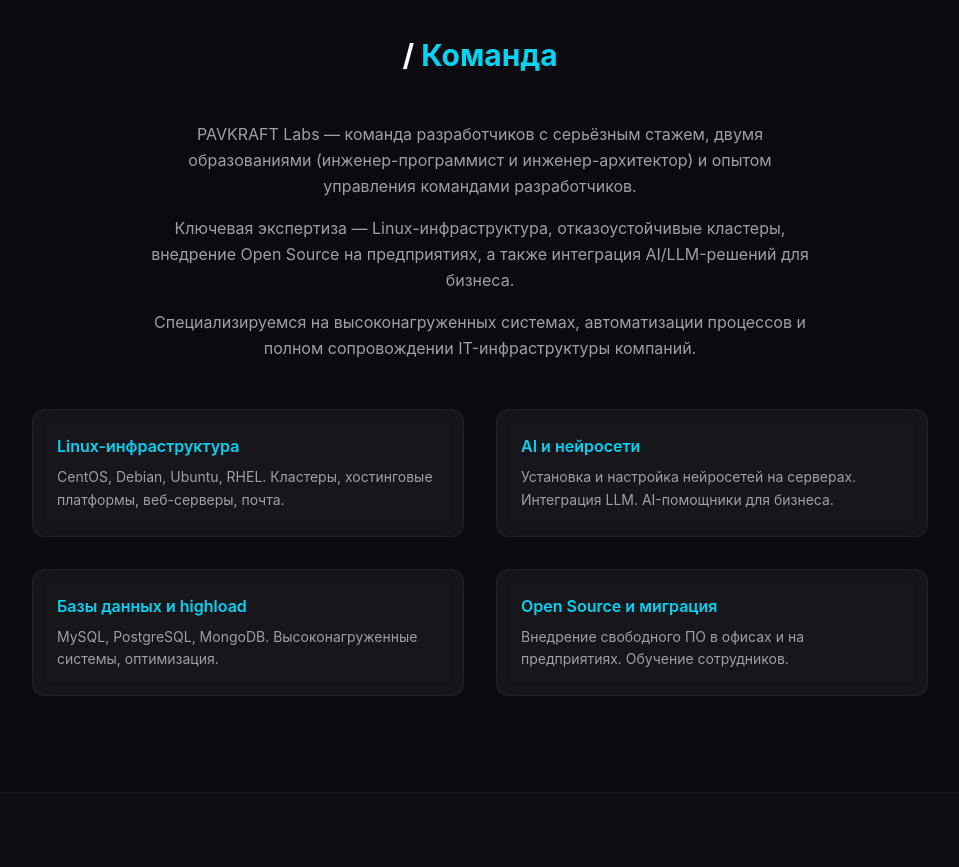
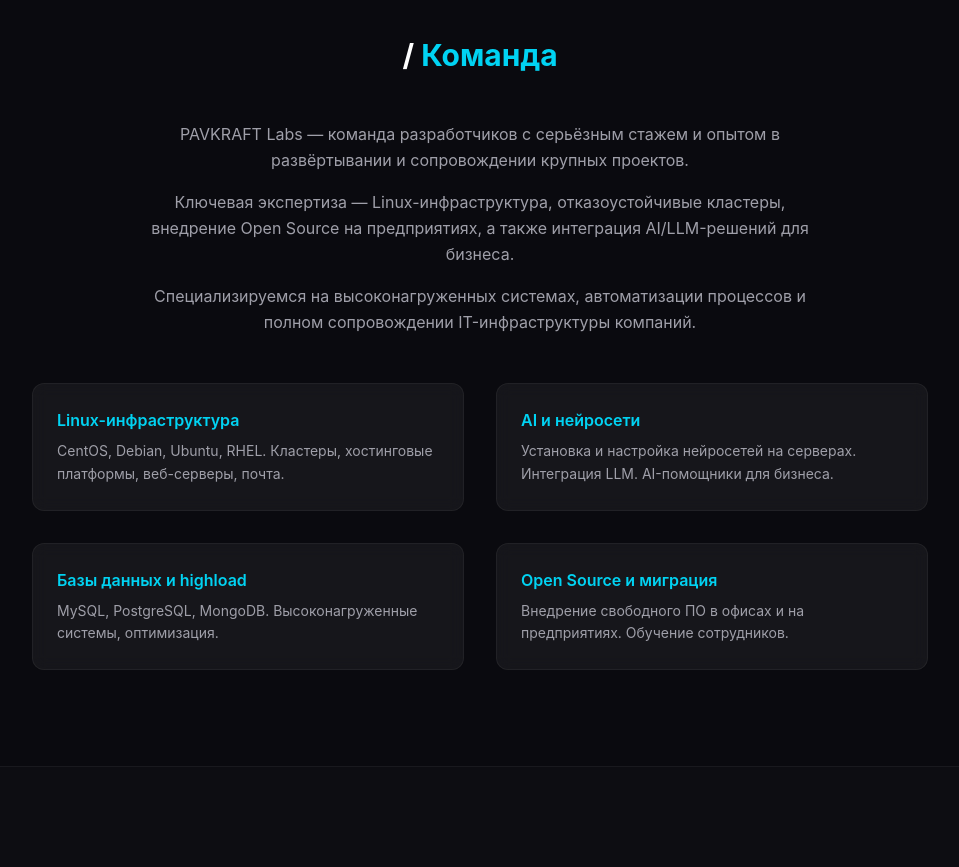
Before and after one commit to pokalo/pokalo.github.io, a React (Vite) app: page / in a window 1280 px wide. Shown: the part 860-1727 px from the top of the page, without its empty margins (160-1119 px from the left). Built offline with nearby package versions, Linux system fonts and the light colour scheme.

Commit message:
content: update team description

```diff
--- a/src/App.tsx
+++ b/src/App.tsx
@@ -84,8 +84,8 @@
           </h2>
           <div className="mx-auto mb-12 max-w-2xl text-center text-zinc-400 leading-relaxed">
             <p className="mb-4">
-              PAVKRAFT Labs — команда разработчиков с серьёзным стажем, двумя образованиями
-              (инженер-программист и инженер-архитектор) и опытом управления командами разработчиков.
+              PAVKRAFT Labs — команда разработчиков с серьёзным стажем
+              и опытом в развёртывании и сопровождении крупных проектов.
             </p>
             <p className="mb-4">
               Ключевая экспертиза — Linux-инфраструктура, отказоустойчивые кластеры, внедрение Open Source
```
